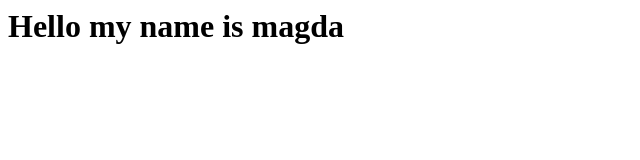
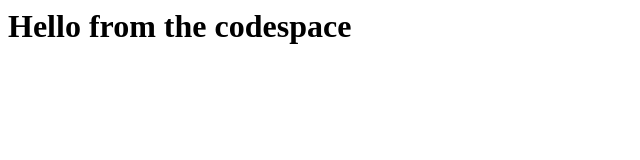
Before and after one commit to mg-fab23/skills-code-with-codespaces-Magda, a plain HTML site: page index.html in a window 1280 px wide. Shown: the whole page, without its empty margins (0-640 px from the left). Drawn offline with Linux system fonts and the light colour scheme.

Commit message:
Update name in index.html

```diff
--- a/index.html
+++ b/index.html
@@ -1,3 +1,3 @@
 <html>
-  <h1>Hello my name is magda</h1>
+  <h1>Hello from the codespace</h1>
 </html>
```
